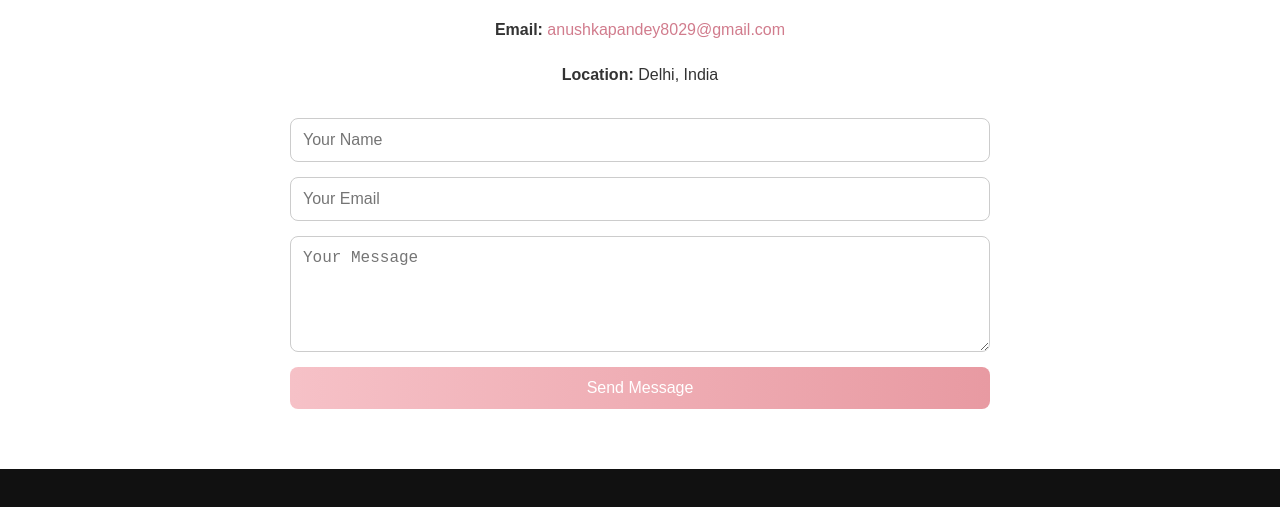
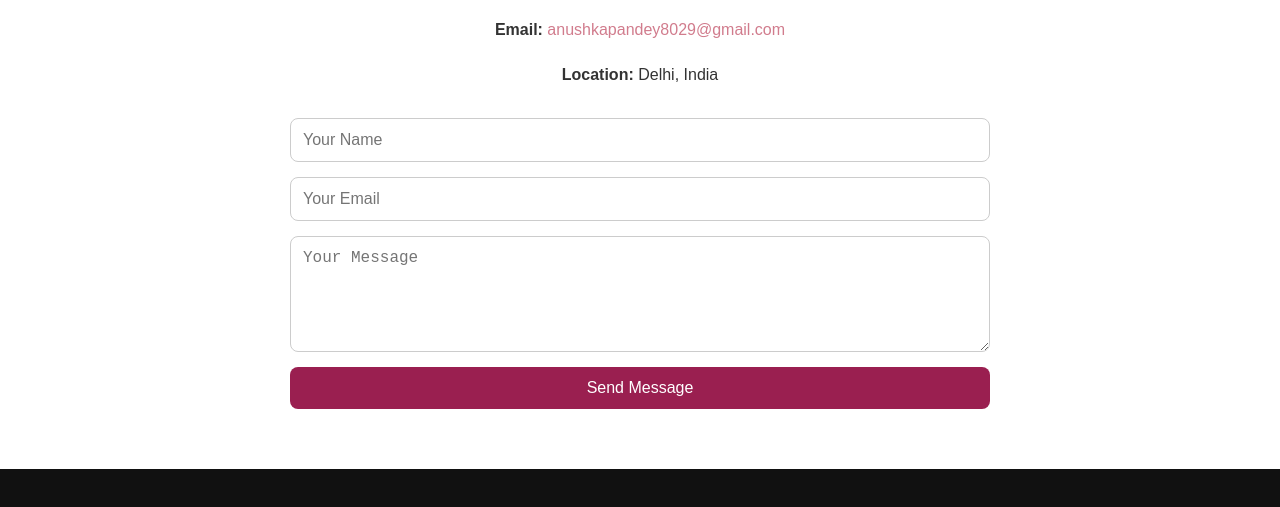
Before and after one commit to Anushka-045/portfoliop, a plain HTML site: page contact.html in a window 1280 px wide. Shown: the part 217-724 px from the top of the page. Drawn offline with Linux system fonts and the light colour scheme.

Commit message:
Update styles.css

```diff
--- a/styles.css
+++ b/styles.css
@@ -3,15 +3,12 @@
     padding: 0;
     box-sizing: border-box;
 }
-
 body {
     font-family: Arial, sans-serif;
     background-color: #111;
     color: white;
     line-height: 1.6;
 }
-
-
 header {
     display: flex;
     justify-content: space-between;
@@ -19,7 +16,6 @@ header {
     background-color: #000;
     padding: 15px 50px;
 }
-
 header .logo {
     font-size: 20px;
     font-weight: bold;
@@ -29,7 +25,6 @@ header .logo span {
     display: block;
     font-weight: normal;
 }
-
 nav a {
     color: white;
     margin: 0 10px;
@@ -39,7 +34,6 @@ nav a {
 nav a:hover {
     color: #1e90ff;
 }
-
 .hero {
     background: url('p.png') no-repeat center center/cover;
     height: 60vh;
@@ -48,7 +42,6 @@ nav a:hover {
     align-items: center;
     justify-content: center;
 }
-
 .hero::before {
     content: "";
     position: absolute;
@@ -58,7 +51,6 @@ nav a:hover {
     filter: blur(6px);
     z-index: 0;
 }
-
 .overlay {
     position: relative;
     z-index: 1;
@@ -68,17 +60,14 @@ nav a:hover {
     padding: 20px;
     border-radius: 10px;
 }
-
 .overlay h1 {
     font-size: 36px;
     margin-bottom: 10px;
 }
-
 .overlay p {
     font-size: 18px;
     margin-bottom: 20px;
 }
-
 .btn {
     background-color: #ff4d94;
     color: white;
@@ -86,7 +75,6 @@ nav a:hover {
     text-decoration: none;
     border-radius: 4px;
 }
-
 .about-home {
     display: flex;
     flex-wrap: wrap;
@@ -95,7 +83,6 @@ nav a:hover {
     padding: 50px 10%;
     background: #fff;
 }
-
 .about-home-img img {
     width: 250px;
     height: 500px;
@@ -103,24 +90,20 @@ nav a:hover {
 
     box-shadow: 0 4px 15px rgba(0,0,0,0.1);
 }
-
 .about-home-text {
     flex: 1;
     color: #000;
     padding-left: 500px;
 }
-
 .about-home-text h2 {
     font-size: 28px;
     margin-bottom: 10px;
 }
-
 .about-home-text p {
     font-size: 16px;
     line-height: 1.6;
     margin-bottom: 20px;
 }
-
 .about {
     display: flex;
     align-items: center;
@@ -129,118 +112,96 @@ nav a:hover {
     color: black;
     padding: 50px;
 }
-
 .about-image img {
     width: 250px;
     height: 500px;
     border-radius: 8px;
 }
-
 .about-text {
     max-width: 50%;
 }
-
 .about-text h2 {
     margin-bottom: 15px;
 }
-
 .about-text p {
     margin-bottom: 15px;
 }
-
 .about-page {
     padding: 50px 10%;
     background-color: #ffffff17;
 }
-
 .about-container {
     display: flex;
     flex-wrap: wrap;
     align-items: center;
     gap: 40px;
 }
-
 .about-img {
     flex: 1 1 300px;
     text-align: center;
 }
-
 .about-img img {
     width: 100%;
     max-width: 350px;
     border-radius: 15px;
     box-shadow: 0 4px 20px rgba(0,0,0,0.1);
 }
-
 .about-text {
     flex: 2 1 500px;
 }
-
 .about-text h1 {
     font-size: 32px;
     margin-bottom: 20px;
 }
-
 .about-text p {
     font-size: 16px;
     line-height: 1.6;
     margin-bottom: 20px;
 }
-
 .btn {
-    background-color: #ff4d94;
-    color: white;
+    background-color: #9a1f50;
+    color: rgb(0, 0, 0);
     padding: 10px 20px;
     text-decoration: none;
     border-radius: 4px;
 }
-
 .btn:hover {
     background-color: #e63978;
 }
-
 .contact-page {
     padding: 60px 10%;
     background: #fff;
     color: #333;
 }
-
 .contact-container {
     max-width: 700px;
     margin: auto;
     text-align: center;
 }
-
 .contact-container h1 {
     font-size: 32px;
     margin-bottom: 15px;
 }
-
 .contact-container p {
     font-size: 16px;
     margin-bottom: 20px;
     line-height: 1.6;
 }
-
 .contact-info {
     margin-bottom: 30px;
 }
-
 .contact-info a {
     color: #d17c8d;
     text-decoration: none;
 }
-
 .contact-info a:hover {
     text-decoration: underline;
 }
-
 .contact-form {
     display: flex;
     flex-direction: column;
     gap: 15px;
 }
-
 .contact-form input,
 .contact-form textarea {
     padding: 12px;
@@ -248,18 +209,15 @@ nav a:hover {
     border-radius: 8px;
     font-size: 16px;
 }
-
 .contact-form button {
     padding: 12px;
-    background: linear-gradient(90deg, #f6c1c7, #e89aa2);
     color: white;
     font-size: 16px;
     border: none;
     border-radius: 8px;
-    cursor: pointer;
+    cursor: default;
     transition: 0.3s ease;
 }
-
 .contact-form button:hover {
     background: linear-gradient(90deg, #e89aa2, #f6c1c7);
 }
```
